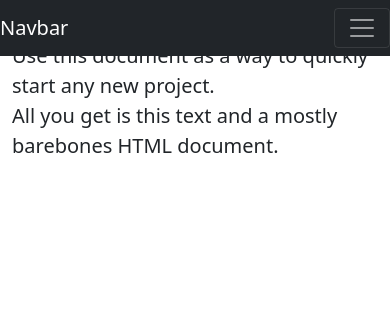
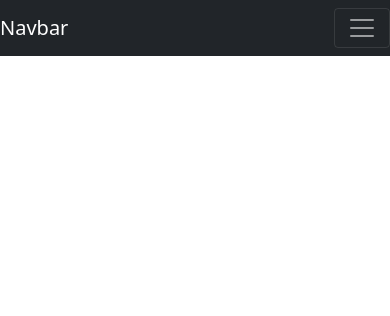
Before and after one commit to thinknetica-django-lab-01/Buyankin, a Django app: page / in a window 390 px wide. Shown: the top 316 px of the page. Run offline with Django 3.2, Linux system fonts and the light colour scheme; some libraries are stand-ins or nearby versions.

Commit message:
edit base.html

```diff
--- a/main/shop/templates/shop/index.html
+++ b/main/shop/templates/shop/index.html
@@ -1,94 +1,7 @@
-<!doctype html>
-<html lang="en">
-  <head>
-    <meta charset="utf-8">
-    <meta name="viewport" content="width=device-width, initial-scale=1, shrink-to-fit=no">
-    <meta name="description" content="">
-    <meta name="author" content="Mark Otto, Jacob Thornton, and Bootstrap contributors">
-    <meta name="generator" content="Jekyll v3.8.6">
-    <title>Starter Template · Bootstrap</title>
+{% extends "base.html" %}
 
-    <link rel="canonical" href="https://getbootstrap.com/docs/4.4/examples/starter-template/">
+{% block title %}Главная страница{% endblock %}
 
-    <!-- Bootstrap core CSS -->
-<link href="https://cdn.jsdelivr.net/npm/bootstrap@5.0.0-beta1/dist/css/bootstrap.min.css" rel="stylesheet" integrity="sha384-giJF6kkoqNQ00vy+HMDP7azOuL0xtbfIcaT9wjKHr8RbDVddVHyTfAAsrekwKmP1" crossorigin="anonymous">
-    <!-- Favicons -->
-<link rel="apple-touch-icon" href="/docs/4.4/assets/img/favicons/apple-touch-icon.png" sizes="180x180">
-<link rel="icon" href="/docs/4.4/assets/img/favicons/favicon-32x32.png" sizes="32x32" type="image/png">
-<link rel="icon" href="/docs/4.4/assets/img/favicons/favicon-16x16.png" sizes="16x16" type="image/png">
-<link rel="manifest" href="/docs/4.4/assets/img/favicons/manifest.json">
-<link rel="mask-icon" href="/docs/4.4/assets/img/favicons/safari-pinned-tab.svg" color="#563d7c">
-<link rel="icon" href="/docs/4.4/assets/img/favicons/favicon.ico">
-<meta name="msapplication-config" content="/docs/4.4/assets/img/favicons/browserconfig.xml">
-<meta name="theme-color" content="#563d7c">
+{% block content %}
 
-
-    <style>
-      .bd-placeholder-img {
-        font-size: 1.125rem;
-        text-anchor: middle;
-        -webkit-user-select: none;
-        -moz-user-select: none;
-        -ms-user-select: none;
-        user-select: none;
-      }
-
-      @media (min-width: 768px) {
-        .bd-placeholder-img-lg {
-          font-size: 3.5rem;
-        }
-      }
-    </style>
-    <!-- Custom styles for this template -->
-    <link href="starter-template.css" rel="stylesheet">
-  </head>
-  <body>
-    <nav class="navbar navbar-expand-md navbar-dark bg-dark fixed-top">
-  <a class="navbar-brand" href="#">Navbar</a>
-  <button class="navbar-toggler" type="button" data-toggle="collapse" data-target="#navbarsExampleDefault" aria-controls="navbarsExampleDefault" aria-expanded="false" aria-label="Toggle navigation">
-    <span class="navbar-toggler-icon"></span>
-  </button>
-
-  <div class="collapse navbar-collapse" id="navbarsExampleDefault">
-    <ul class="navbar-nav mr-auto">
-      <li class="nav-item active">
-        <a class="nav-link" href="#">Home <span class="sr-only">(current)</span></a>
-      </li>
-      <li class="nav-item">
-        <a class="nav-link" href="#">Link</a>
-         <a href="../pages/about">О нас:</a>
-         <a href="../pages/contact">Контакты:</a>
-      </li>
-      <li class="nav-item">
-        <a class="nav-link disabled" href="#" tabindex="-1" aria-disabled="true">Disabled</a>
-      </li>
-      <li class="nav-item dropdown">
-        <a class="nav-link dropdown-toggle" href="#" id="dropdown01" data-toggle="dropdown" aria-haspopup="true" aria-expanded="false">Dropdown</a>
-        <div class="dropdown-menu" aria-labelledby="dropdown01">
-          <a class="dropdown-item" href="#">Action</a>
-          <a class="dropdown-item" href="#">Another action</a>
-          <a class="dropdown-item" href="#">Something else here</a>
-        </div>
-      </li>
-    </ul>
-    <form class="form-inline my-2 my-lg-0">
-      <input class="form-control mr-sm-2" type="text" placeholder="Search" aria-label="Search">
-      <button class="btn btn-secondary my-2 my-sm-0" type="submit">Search</button>
-    </form>
-  </div>
-</nav>
-
-<main role="main" class="container">
-
-  <div class="starter-template">
-    <h1>Bootstrap starter template</h1>
-    <p class="lead">Use this document as a way to quickly start any new project.<br> All you get is this text and a mostly barebones HTML document.</p>
-  </div>
-
-</main><!-- /.container -->
-    <script src="https://cdn.jsdelivr.net/npm/bootstrap@5.0.0-beta1/dist/js/bootstrap.bundle.min.js" integrity="sha384-ygbV9kiqUc6oa4msXn9868pTtWMgiQaeYH7/t7LECLbyPA2x65Kgf80OJFdroafW" crossorigin="anonymous"></script>
-    <script src="https://code.jquery.com/jquery-3.4.1.slim.min.js" integrity="sha384-J6qa4849blE2+poT4WnyKhv5vZF5SrPo0iEjwBvKU7imGFAV0wwj1yYfoRSJoZ+n" crossorigin="anonymous"></script>
-    <script>window.jQuery || document.write('<script src="/docs/4.4/assets/js/vendor/jquery.slim.min.js"><\/script>')</script>
-    <script src="/docs/4.4/dist/js/bootstrap.bundle.min.js" integrity="sha384-6khuMg9gaYr5AxOqhkVIODVIvm9ynTT5J4V1cfthmT+emCG6yVmEZsRHdxlotUnm" crossorigin="anonymous"></script>
-  </body>
-</html>
+{% endblock %}
--- /dev/null
+++ b/main/templates/base.html
@@ -0,0 +1,57 @@
+<!doctype html>
+<html lang="en">
+  <head>
+    <meta charset="utf-8">
+    <meta name="viewport" content="width=device-width, initial-scale=1">
+    <link href="https://cdn.jsdelivr.net/npm/bootstrap@5.0.0-beta1/dist/css/bootstrap.min.css" rel="stylesheet" integrity="sha384-giJF6kkoqNQ00vy+HMDP7azOuL0xtbfIcaT9wjKHr8RbDVddVHyTfAAsrekwKmP1" crossorigin="anonymous">
+    <title>{% block title %}Маркет{% endblock %}</title>
+    <link href="starter-template.css" rel="stylesheet">
+  </head>
+  <body>
+    <nav class="navbar navbar-expand-md navbar-dark bg-dark fixed-top">
+  <a class="navbar-brand" href="#">Navbar</a>
+  <button class="navbar-toggler" type="button" data-toggle="collapse" data-target="#navbarsExampleDefault" aria-controls="navbarsExampleDefault" aria-expanded="false" aria-label="Toggle navigation">
+    <span class="navbar-toggler-icon"></span>
+  </button>
+
+  <div class="collapse navbar-collapse" id="navbarsExampleDefault">
+    <ul class="navbar-nav mr-auto">
+      <li class="nav-item active">
+        <a class="nav-link" href="#">Home <span class="sr-only">(current)</span></a>
+      </li>
+      <li class="nav-item">
+        <a class="nav-link" href="#">Link</a>
+         <a href="../pages/about">О нас:</a>
+         <a href="../pages/contact">Контакты:</a>
+      </li>
+      <li class="nav-item">
+        <a class="nav-link disabled" href="#" tabindex="-1" aria-disabled="true">Disabled</a>
+      </li>
+      <li class="nav-item dropdown">
+        <a class="nav-link dropdown-toggle" href="#" id="dropdown01" data-toggle="dropdown" aria-haspopup="true" aria-expanded="false">Dropdown</a>
+        <div class="dropdown-menu" aria-labelledby="dropdown01">
+          <a class="dropdown-item" href="#">Action</a>
+          <a class="dropdown-item" href="#">Another action</a>
+          <a class="dropdown-item" href="#">Something else here</a>
+        </div>
+      </li>
+    </ul>
+    <form class="form-inline my-2 my-lg-0">
+      <input class="form-control mr-sm-2" type="text" placeholder="Search" aria-label="Search">
+      <button class="btn btn-secondary my-2 my-sm-0" type="submit">Search</button>
+    </form>
+  </div>
+</nav>
+
+<main role="main" class="container">
+
+  <div class="starter-template">
+    <h1>Bootstrap starter template</h1>
+    {% block content %}CONTENT{% endblock %}
+  </div>
+
+</main><!-- /.container -->
+
+    <script src="https://cdn.jsdelivr.net/npm/bootstrap@5.0.0-beta1/dist/js/bootstrap.min.js" integrity="sha384-pQQkAEnwaBkjpqZ8RU1fF1AKtTcHJwFl3pblpTlHXybJjHpMYo79HY3hIi4NKxyj" crossorigin="anonymous"></script>
+  </body>
+</html>
```
Also changed, not shown: main/template/base.html (deleted, +0 -24 lines), 1 other file.
